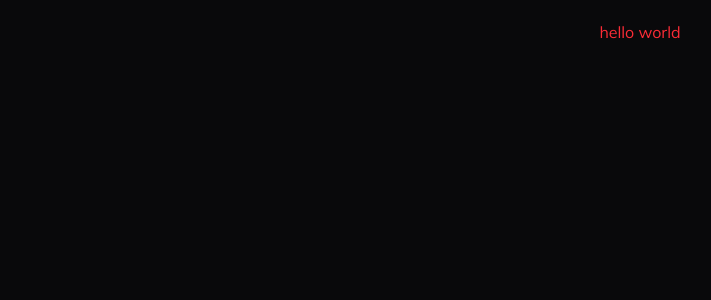
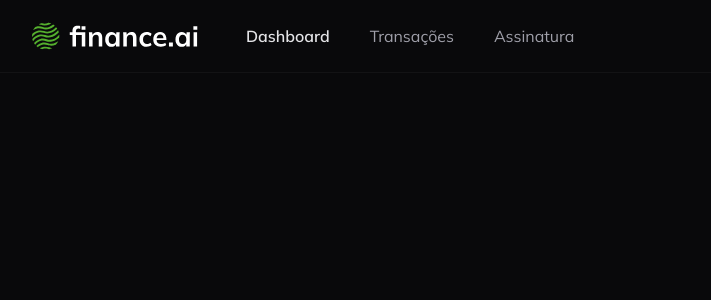
Before and after one commit to JulioAmaral007/Amaral-Finance-AI, a Next.js app: page / in a window 1280 px wide. Shown: the top 300 px of the page, without its empty margins (0-711 px from the left). Built offline with nearby package versions, Linux system fonts and the light colour scheme.

Commit message:
feat(navbar): add Navbar component and integrate it into Home, Subscription, and Transactions pages

```diff
--- /dev/null
+++ b/src/app/_components/navbar.tsx
@@ -0,0 +1,51 @@
+'use client'
+
+import Image from 'next/image'
+import Link from 'next/link'
+import { usePathname } from 'next/navigation'
+
+export default function Navbar() {
+  const pathname = usePathname()
+
+  return (
+    <nav className="flex items-center justify-between border-b border-border/40 px-8 py-4">
+      {/* ESQUERDA */}
+      <div className="flex items-center gap-10">
+        <Image
+          src="/logo.svg"
+          width={173}
+          height={39}
+          alt="Finance AI"
+          priority
+          className="h-auto w-auto"
+        />
+        <Link
+          href="/"
+          className={`transition-colors hover:text-primary ${
+            pathname === '/' ? 'font-semibold text-primary' : 'text-muted-foreground'
+          }`}
+        >
+          Dashboard
+        </Link>
+        <Link
+          href="/transactions"
+          className={`transition-colors hover:text-primary ${
+            pathname === '/transactions' ? 'font-semibold text-primary' : 'text-muted-foreground'
+          }`}
+        >
+          Transações
+        </Link>
+        <Link
+          href="/subscription"
+          className={`transition-colors hover:text-primary ${
+            pathname === '/subscription' ? 'font-semibold text-primary' : 'text-muted-foreground'
+          }`}
+        >
+          Assinatura
+        </Link>
+      </div>
+      {/* DIREITA */}
+      {/* <UserButton showName /> */}
+    </nav>
+  )
+}
--- a/src/app/page.tsx
+++ b/src/app/page.tsx
@@ -1,7 +1,9 @@
+import Navbar from './_components/navbar'
+
 export default function Home() {
   return (
-    <div className="flex w-screen items-center justify-center">
-      <h1 className="p-5 text-red-500">hello world</h1>
+    <div>
+      <Navbar />
     </div>
   )
 }
--- /dev/null
+++ b/src/app/subscription/page.tsx
@@ -0,0 +1,10 @@
+import Navbar from '../_components/navbar'
+
+export default function Subscription() {
+  return (
+    <div>
+      <Navbar />
+      <h1>Subscription</h1>
+    </div>
+  )
+}
--- /dev/null
+++ b/src/app/transactions/page.tsx
@@ -0,0 +1,10 @@
+import Navbar from '../_components/navbar'
+
+export default function Transactions() {
+  return (
+    <div>
+      <Navbar />
+      <h1>Transactions</h1>
+    </div>
+  )
+}
```
